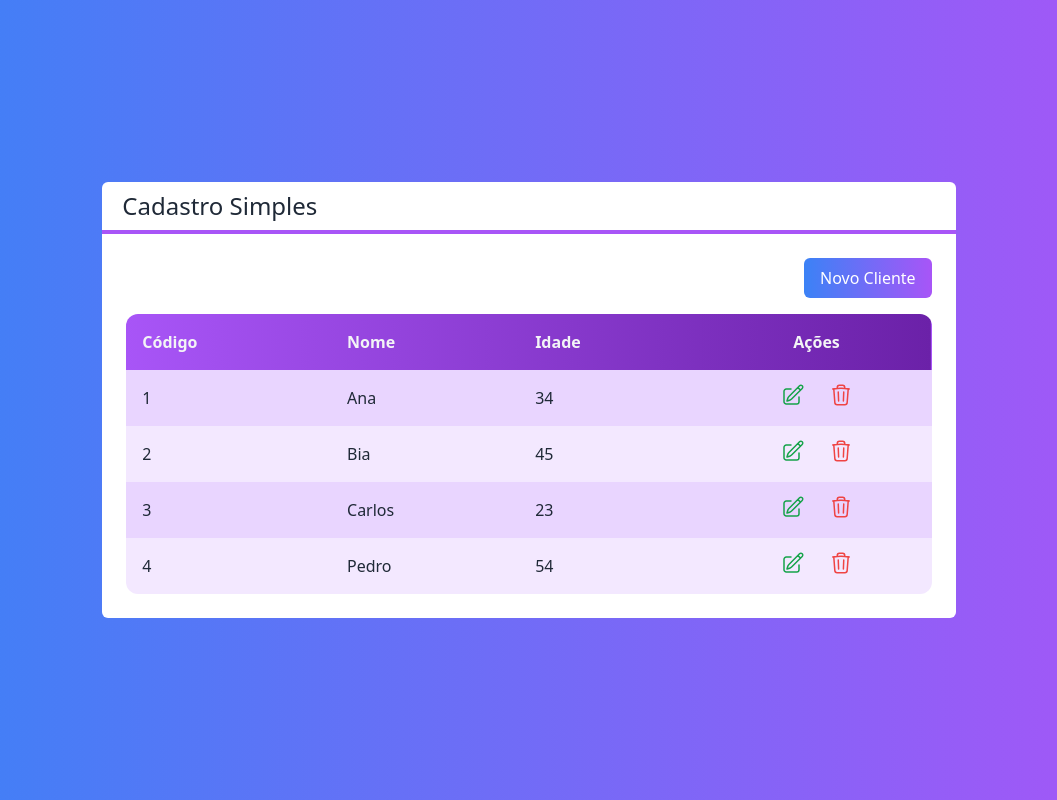
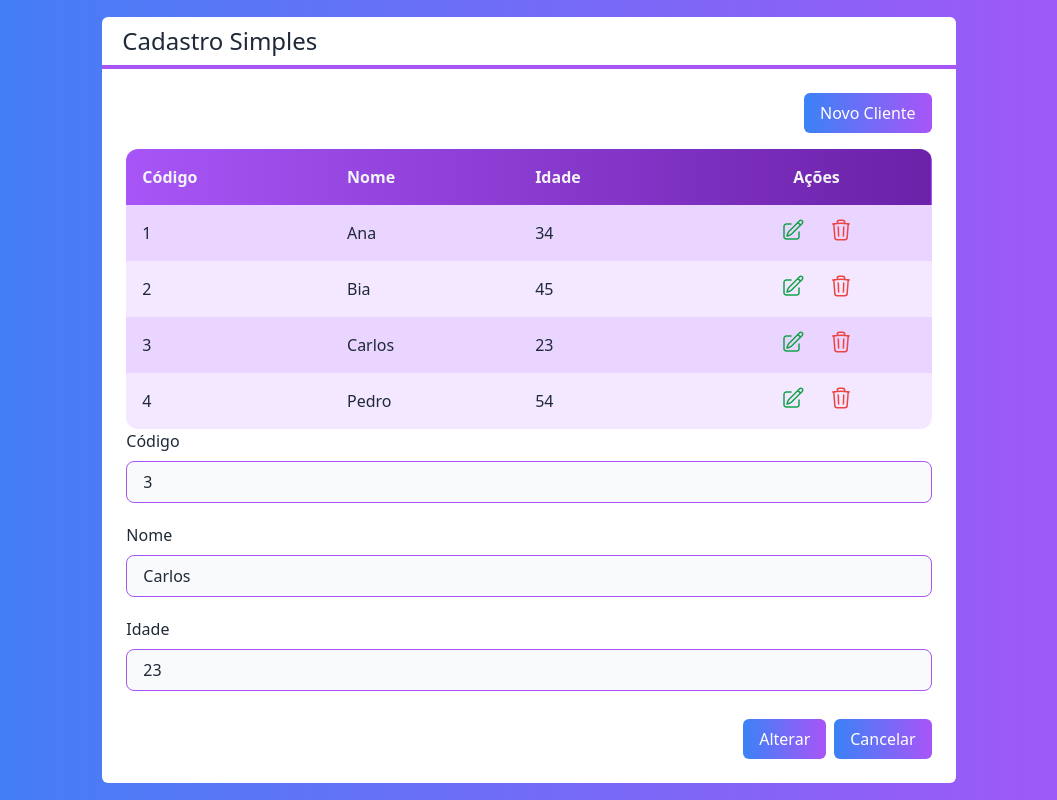
Before and after one commit to adormundo/next-crud, a Next.js app: page / in a window 1280 px wide. Shown: the whole page, without its empty margins (111-1168 px from the left). Built offline with nearby package versions, Linux system fonts and the light colour scheme.

Commit message:
Componente Formulario

```diff
--- /dev/null
+++ b/src/components/Entrada.tsx
@@ -0,0 +1,29 @@
+interface EntradaProps {
+  tipo?: 'text' | 'number'
+  texto: string
+  valor: any
+  SomenteLeitura?: boolean
+  valorMudou?: (valor: any) => void
+  className?: string
+}
+
+export default function Entrada(props: EntradaProps) {
+  return (
+    <div className={`flex flex-col ${props.className}`}>
+      <label className="mb-2">
+        {props.texto}
+      </label>
+      <input
+        type={props.tipo ?? 'text'}
+        value={props.valor}
+        readOnly={props.SomenteLeitura}
+        onChange={e => props.valorMudou?.(e.target.value)}
+        className={`
+          border border-purple-500 rounded-lg
+          focus:outline-none bg-gray-50 px-4 py-2
+          ${props.SomenteLeitura ? '' : 'focus:bg-white'}
+        `}
+      />
+    </div>
+  )
+}
--- /dev/null
+++ b/src/components/Formulario.tsx
@@ -0,0 +1,49 @@
+import { useState } from "react";
+import Cliente from "../core/Cliente";
+import Botao from "./Botoa";
+import Entrada from "./Entrada";
+
+interface FormularioProps {
+  cliente: Cliente
+}
+
+export default function Formulario(props: FormularioProps) {
+  const id = props.cliente?.id
+  const [nome, setNome] = useState(props.cliente?.nome ?? '')
+  const [idade, setIdade] = useState(props.cliente?.idade ?? 0)
+
+  return (
+    <div>
+      {id ? (
+        <Entrada
+          texto="Código"
+          valor={id}
+          SomenteLeitura
+          className="mb-5"
+        />) : false}
+
+      <Entrada
+        texto="Nome"
+        valor={nome}
+        valorMudou={setNome}
+        className="mb-5"
+      />
+
+      <Entrada
+        texto="Idade"
+        tipo="number"
+        valor={idade}
+        valorMudou={setIdade}
+      />
+      <div className="flex justify-end mt-7">
+        <Botao
+          cor="blue"
+          className="mr-2"
+        >
+          {id ? 'Alterar' : 'Salvar'}
+        </Botao>
+        <Botao>Cancelar</Botao>
+      </div>
+    </div>
+  )
+}
--- a/src/pages/index.tsx
+++ b/src/pages/index.tsx
@@ -1,4 +1,5 @@
 import Botao from "../components/Botoa";
+import Formulario from "../components/Formulario";
 import Layout from "../components/Layout";
 import Tabela from "../components/Tabela";
 import Cliente from "../core/Cliente";
@@ -29,6 +30,7 @@
           <Botao cor={'green'} className="mb-4">Novo Cliente</Botao>
         </div>
         <Tabela clientes={clientes} clienteSelecionado={clienteSelecionado} clienteExcluido={clienteExcluido}></Tabela>
+        <Formulario cliente={clientes[2]}></Formulario>
       </Layout>
     </div>
   )
```
